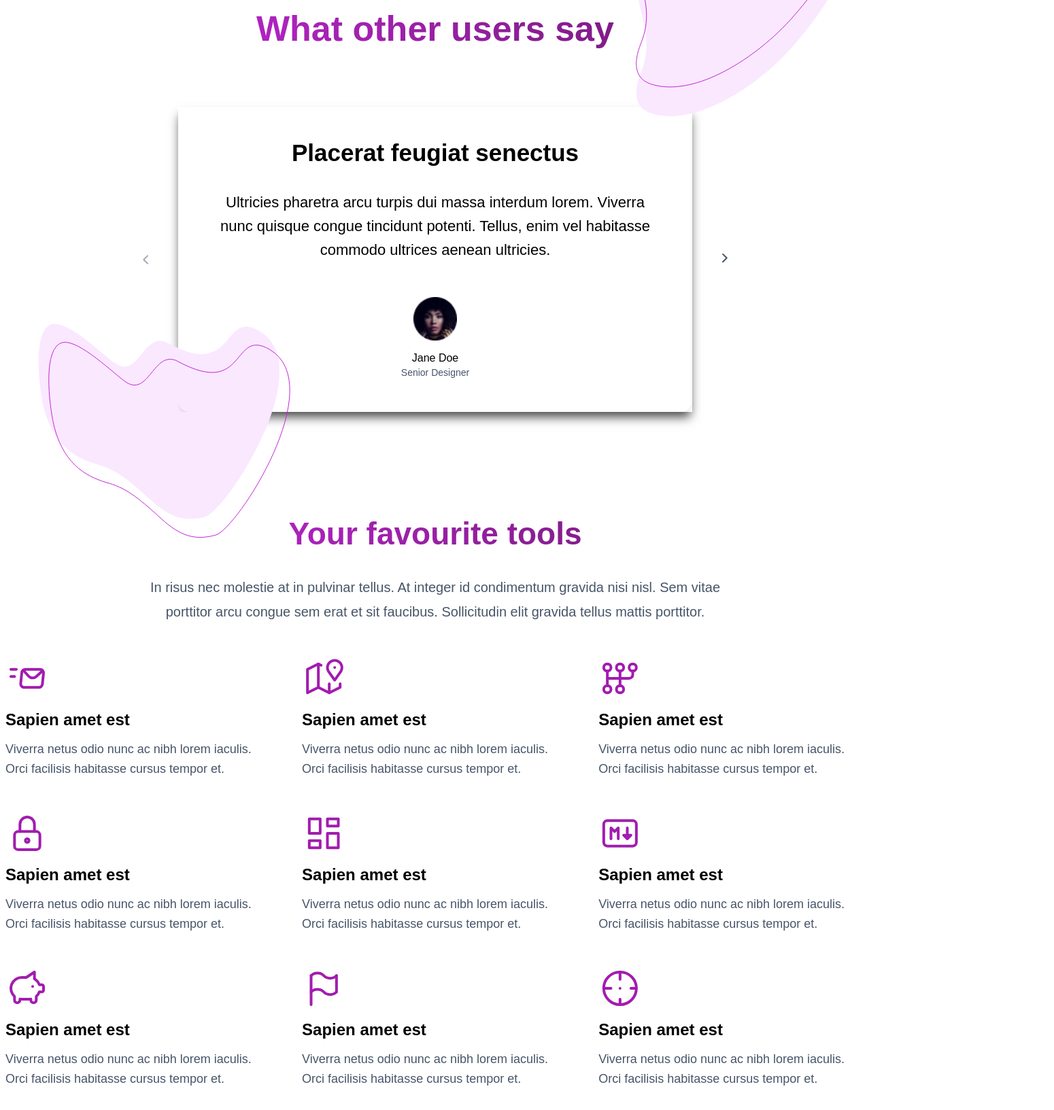
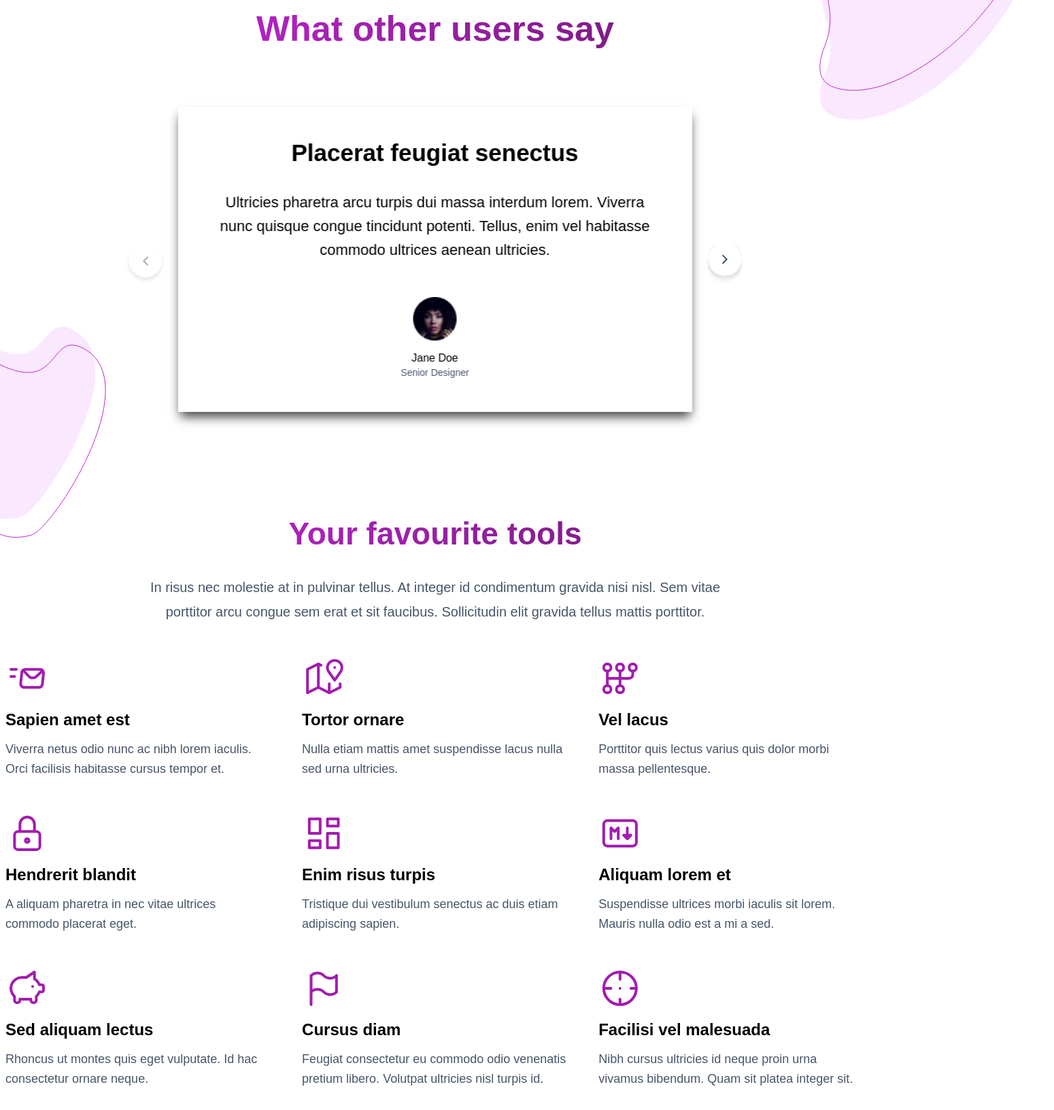
Before and after one commit to Alex28322/Breakio, a plain HTML site: page Index.html in a window 1280 px wide. Shown: the part 3067-4700 px from the top of the page at 68% size, 1550 px wide, since content can reach past the window. Drawn offline with nearby package versions, Linux system fonts and the light colour scheme.

Commit message:
polished

```diff
--- a/Index.html
+++ b/Index.html
@@ -5,6 +5,7 @@
     <meta name="viewport" content="width=device-width, initial-scale=1.0">
     <link rel="preconnect" href="https://fonts.googleapis.com">
 <link rel="preconnect" href="https://fonts.gstatic.com" crossorigin>
+<link rel="stylesheet" href="https://cdn.jsdelivr.net/npm/swiper@11/swiper-bundle.min.css">
 <link href="https://fonts.googleapis.com/css2?family=Mulish:ital,wght@0,200..1000;1,200..1000&family=Roboto:ital,wght@0,100..900;1,100..900&display=swap" rel="stylesheet">
     <link rel="stylesheet" href="./css/styles.css">
     <title>Breakio</title>
@@ -97,7 +98,6 @@
 
                 </div>
             </div>
-                <button class="button__right-gray buttom"></button>
             </div>
             </div>
             <div class="users container">
@@ -105,10 +105,12 @@
                 <div class="users__vector-2"></div>
                 <h1 class="users__article-main article">What other users say</h1>
                     <div class="users__rewiews stories__rewiews">
-                        <button class="button__left-gray buttom"></button>
                         <div class="users__show stories__show">
                         <div class="users__container stories__container">
-                    <div class="users__scroll stories__scroll">
+
+                        <div class="swiper">
+                            <div class="swiper-wrapper">
+                              <div class=" swiper-slide">
                                 <div class="users__box stories__box">
                                     <h5 class="users__subtitle stories__subtitle">Placerat feugiat senectus</h5>
                                     <p class="users__text stories__text">Ultricies pharetra arcu turpis dui massa interdum lorem. Viverra nunc quisque congue tincidunt potenti. Tellus, enim vel habitasse commodo ultrices aenean ultricies.</p>
@@ -120,6 +122,9 @@
                                         </div>
                                     </div>
                                 </div>
+                        </div>
+                              <div class="swiper-slide">
+
                         <div class="users__box stories__box">
                             <h5 class="users__subtitle stories__subtitle">Placerat feugiat senectus</h5>
                             <p class="users__text stories__text">Ultricies pharetra arcu turpis dui massa interdum lorem. Viverra nunc quisque congue tincidunt potenti. Tellus, enim vel habitasse commodo ultrices aenean ultricies.</p>
@@ -130,6 +135,8 @@
                                 </div>
                             </div>
                         </div>
+                              </div>
+                              <div class="swiper-slide">
                                 <div class="users__box stories__box">
                                     <h5 class="users__subtitle stories__subtitle">Placerat feugiat senectus</h5>
                                     <p class="users__text stories__text">Ultricies pharetra arcu turpis dui massa interdum lorem. Viverra nunc quisque congue tincidunt potenti. Tellus, enim vel habitasse commodo ultrices aenean ultricies.</p>
@@ -140,6 +147,8 @@
                                         </div>
                                     </div>
                                 </div>
+                              </div>
+                              <div class="swiper-slide">
                                 <div class="users__box stories__box">
                                     <h5 class="users__subtitle stories__subtitle">Placerat feugiat senectus</h5>
                                     <p class="users__text stories__text">Ultricies pharetra arcu turpis dui massa interdum lorem. Viverra nunc quisque congue tincidunt potenti. Tellus, enim vel habitasse commodo ultrices aenean ultricies.</p>
@@ -153,7 +162,12 @@
                               </div>
                             </div>
                           </div>
-                <button class="button__right-gray buttom"></button>
+                </div>
+</div>
+<div class="swiper-button-prev">
+</div>
+<div class="swiper-button-next">
+</div>
             </div>
             </div>
             <div class="detailes container">
@@ -169,47 +183,47 @@
                     </div>
                     <div class="detailes__item">
                         <div class="detailes__item-img map"></div>
-                        <div class="detailes__item-article">Sapien amet est</div>
-                        <div class="detailes__item-text">Viverra netus odio nunc ac nibh lorem iaculis. Orci facilisis habitasse cursus tempor et.</div>
+                        <div class="detailes__item-article">Tortor ornare</div>
+                        <div class="detailes__item-text">Nulla etiam mattis amet suspendisse lacus nulla sed urna ultricies. </div>
                     </div>
                     <div class="detailes__item">
                         <div class="detailes__item-img sheme"></div>
-                        <div class="detailes__item-article">Sapien amet est</div>
-                        <div class="detailes__item-text">Viverra netus odio nunc ac nibh lorem iaculis. Orci facilisis habitasse cursus tempor et.</div>
+                        <div class="detailes__item-article">Vel lacus</div>
+                        <div class="detailes__item-text">Porttitor quis lectus varius quis dolor morbi massa pellentesque.</div>
                     </div>
                 </div>
                 <div class="detailes__item-box">
                     <div class="detailes__item">
                         <div class="detailes__item-img lock"></div>
-                        <div class="detailes__item-article">Sapien amet est</div>
-                        <div class="detailes__item-text">Viverra netus odio nunc ac nibh lorem iaculis. Orci facilisis habitasse cursus tempor et.</div>
+                        <div class="detailes__item-article">Hendrerit blandit</div>
+                        <div class="detailes__item-text">A aliquam pharetra in nec vitae ultrices commodo placerat eget.</div>
                     </div>
                     <div class="detailes__item">
                         <div class="detailes__item-img buttons"></div>
-                        <div class="detailes__item-article">Sapien amet est</div>
-                        <div class="detailes__item-text">Viverra netus odio nunc ac nibh lorem iaculis. Orci facilisis habitasse cursus tempor et.</div>
+                        <div class="detailes__item-article">Enim risus turpis</div>
+                        <div class="detailes__item-text">Tristique dui vestibulum senectus ac duis etiam adipiscing sapien.</div>
                     </div>
                     <div class="detailes__item">
                         <div class="detailes__item-img M"></div>
-                        <div class="detailes__item-article">Sapien amet est</div>
-                        <div class="detailes__item-text">Viverra netus odio nunc ac nibh lorem iaculis. Orci facilisis habitasse cursus tempor et.</div>
+                        <div class="detailes__item-article">Aliquam lorem et</div>
+                        <div class="detailes__item-text">Suspendisse ultrices morbi iaculis sit lorem. Mauris nulla odio est a mi a sed.</div>
                     </div>
                 </div>
                 <div class="detailes__item-box">
                     <div class="detailes__item">
                         <div class="detailes__item-img pig"></div>
-                        <div class="detailes__item-article">Sapien amet est</div>
-                        <div class="detailes__item-text">Viverra netus odio nunc ac nibh lorem iaculis. Orci facilisis habitasse cursus tempor et.</div>
+                        <div class="detailes__item-article">Sed aliquam lectus</div>
+                        <div class="detailes__item-text">Rhoncus ut montes quis eget vulputate. Id hac consectetur ornare neque.</div>
                     </div>
                     <div class="detailes__item">
                         <div class="detailes__item-img flag"></div>
-                        <div class="detailes__item-article">Sapien amet est</div>
-                        <div class="detailes__item-text">Viverra netus odio nunc ac nibh lorem iaculis. Orci facilisis habitasse cursus tempor et.</div>
+                        <div class="detailes__item-article">Cursus diam</div>
+                        <div class="detailes__item-text">Feugiat consectetur eu commodo odio venenatis pretium libero. Volutpat ultricies nisl turpis id.</div>
                     </div>
                     <div class="detailes__item">
                         <div class="detailes__item-img scope"></div>
-                        <div class="detailes__item-article">Sapien amet est</div>
-                        <div class="detailes__item-text">Viverra netus odio nunc ac nibh lorem iaculis. Orci facilisis habitasse cursus tempor et.</div>
+                        <div class="detailes__item-article">Facilisi vel malesuada</div>
+                        <div class="detailes__item-text">Nibh cursus ultricies id neque proin urna vivamus bibendum. Quam sit platea integer sit.</div>
                     </div>
                 </div>
             </div>
@@ -312,8 +326,7 @@
 </div>
         </footer>
     </div>
-    <script src="./js/script.js">
-
-    </script>
+    <script src="https://cdn.jsdelivr.net/npm/swiper@11/swiper-bundle.min.js"></script>
+    <script src="./js/script.js"></script>
 </body>
 </html>
--- a/css/sections/_header.scss
+++ b/css/sections/_header.scss
@@ -88,6 +88,7 @@ display: block;
 font-size: 32px;
 font-weight: 700;
 line-height: 35.2px;
+margin-top: 50px;
     }
     .subarticle{
         font-size: 16px;
@@ -108,3 +109,8 @@ font-weight: 400;
 line-height: 22.4px;
     }
 }
+@media(max-width:768px){
+    .header__box{
+        padding: 16px;
+    }
+}
--- a/css/sections/_main.scss
+++ b/css/sections/_main.scss
@@ -113,22 +113,61 @@ color: rgba(71, 85, 105, 1);
 }
 .stories__box {
 border-radius: 16px;
-box-shadow: 0px 0px 4px 0px rgba(0, 0, 0, 0.07);
 
-box-shadow: 0px 4px 6px -1px rgba(0, 0, 0, 0.1);
-
-}
-.stories__container{
-    overflow-x: scroll;
 }
 .stories__show{
 overflow-x: hidden;
 }
 .stories__rewiews{
     display: flex;
-    justify-content: space-between;
+    justify-content: center;
     align-items: center;
     width: 1280px;
+}
+.swiper-button-next,.swiper-button-prev{
+    width: 48px !important;
+    height: 48px !important;
+    background-color: white; /* Background color */
+    border-radius: 50%;
+    box-shadow: 0 4px 6px rgba(0, 0, 0, 0.1); /* Soft shadow */
+    display: flex;
+    align-items: center;
+    justify-content: center;
+    position: absolute;
+}
+.swiper-button-next{
+    right: 0px !important;
+}
+.swiper-button-prev{
+    left: 0px !important;
+}
+.swiper-button-next::after,
+.swiper-button-prev::after {
+display: none !important;
+}
+.swiper-button-next::before{
+content: "";
+background: url("../img/button__right-gray.svg") center no-repeat;
+
+width: 100%;
+height: 100%;
+display: inline-block;
+}
+.swiper-button-prev::before{
+content: "";
+background: url("../img/button__left-gray.svg") center no-repeat;
+width: 24px;
+height: 24px;
+display: inline-block;
+}
+.swiper-slide{
+    display: flex;
+    flex-direction: column;
+    justify-content: center;
+    transition: 0.3s;
+}
+.swiper-slide-active{
+    filter: grayscale(0%) brightness(100%);
 }
 .stories__icon-1{
     background: url("../img/icon-1.png");
@@ -174,9 +213,6 @@ border-radius: 50%;
 background-size: contain;
 margin-right: 10px;
 }
-.stories__titles {
-
-}
 .stories__img-heart {
 background: url("../img/heart.png") center no-repeat;
 
@@ -208,16 +244,18 @@ position: relative;
     position: absolute;
     width: 525px;
     height: 400px;
-    right: -190px;
-    top: -175px;
+    right: -460px;
+    top: -170px;
+    z-index: -1;
 }
 .users__vector-2{
     background: url("../img/user_vector-2.svg") center no-repeat;
     position: absolute;
     width: 440px;
     height: 440px;
-    left: -155px;
+    left: -426px;
     bottom: -150px;
+    z-index: -1;
 }
 .stories__article-main{
     font-size: 53px;
@@ -231,50 +269,24 @@ position: relative;
     margin-top: 0;
     margin-bottom: 0;
 }
-.users__article {
-
-}
-.stories__article {
-
-}
-.article {
-
-}
 .users__rewiews {
 max-width: 900px;
 margin-top: 75px;
-}
-.stories__rewiews {
-
-}
-.button__left-gray {
-
-}
-.buttom {
-
+position: relative;
 }
 .users__show {
 width: 84%;
 box-shadow: 0px 10px 15px -3px rgba(0,0,0,0.75);
 }
-.stories__show {
-
-}
-.users__container {
-
-}
-.stories__container {
-
-}
 .users__scroll {
 width: 400%;
 position: relative;
+transition: 0.3s ;
 }
 .stories__scroll {
 
 }
 .users__box {
-width: 100%;
 display: flex;
     flex-direction: column;
     align-items: center;
@@ -488,13 +500,17 @@ line-height: 22.4px;
     .intro__img{
         background: url("../img/photo-mob.png") center no-repeat;
         width: 90%;
+        margin-top: -80px;
+        margin-bottom: -40px;
     }
     .better__img{
         background: url("../img/better__frame-mob.png") center no-repeat;
         width: 90%;
     }
     .stories__container{
+        max-width: 700px;
         width: 92%;
+        overflow-x: scroll;
     }
     .stories__rewiews{
         width: 100%;
@@ -515,16 +531,19 @@ line-height: 22.4px;
 
     }
 }
-@media(max-width:760px){
+@media(max-width:1000px){
     .button__left-gray{
         display: none;
     }
     .button__right-gray{
         display: none;
     }
+}
+@media(max-width:760px){
     .detailes__item-box{
 flex-direction: column;
 align-items: center;
+margin-top: 0;
     }
     .detailes__item{
         display: flex;
@@ -534,6 +553,10 @@ align-items: center;
         div{
             text-align: center;
         }
+        margin-top: 32px;
+    }
+    .better__subarticle{
+        margin-bottom: 0px;
     }
     .question__item-box{
         align-items: center;
@@ -549,4 +572,70 @@ align-items: center;
         right: 16px;
         top: 16px;
     }
+    .intro__article{
+        margin-top: 50px;
+        margin-bottom: 20px;
+    }
+    .subarticle{
+        width: 91%;
+    }
+    .nav_menu__button-head.purple{
+        padding: 12px;
+        font-size: 16px;
+        width: 100%;
+    }
+    .intro__box{
+        width: 92%;
+    }
+    .intro{
+        margin-bottom: 0px;
+    }
+    .better__article{
+        font-size: 24px;
+        margin-top: 0px;
+
+    }
+    .stories__container{
+        max-width: 400px;
+        width: 92%;
+        overflow-x: scroll;
+    }
+    .better__box{
+        width: 41%;
+    }
+    .better__img{
+        margin-top: -45px;
+    }
+    .detailes__artivle{
+        font-size: 24px;
+    }
+    .detailes__subartivle{
+        font-size: 16px;
+        line-height: 140%;
+    }
+    .detailes__article-box{
+        margin-bottom: 0px;
+    }
+    .detailes__subartivle{
+        margin-bottom: 0px;
+    }
+    .detailes{
+        padding-bottom: 48px;
+    }
+    .question{
+        padding-top: 48px;
+    }
+    .question__artivle{
+        font-size: 24px;
+    }
+    .question__subartivle{
+        margin-top: 0px;
+    }
 }
+@media(max-width:460px){
+    .stories__container{
+        max-width: 300px;
+        width: 92%;
+        overflow-x: scroll;
+    }
+}
--- a/js/script.js
+++ b/js/script.js
@@ -1,19 +1,25 @@
+const swiper = new Swiper('.swiper', {
+    grabCursor: true,
+    centeredSlides: true,
+    slidesPerView: 'auto',
+    spaceBetween: 1,
+    // Optional parameters
+    direction: 'horizontal',
+    loop: true,
 
-    let position = 0;
-const line = document.querySelector('.users__scroll');
-const scrollwidth = line.scrollWidth
+    // If we need pagination
+    pagination: {
+      el: '.swiper-pagination',
+    },
 
-document.querySelector('.button__right-gray').addEventListener('click', function(){
-    position = position + scrollwidth / 4;
-    if (position > (3 * scrollwidth) / 4){
-        position = 0
-    }
-    line.style.left = - position + 'px'
-});
-document.querySelector('.button__left-gray').addEventListener('click', function(){
-    position = position - scrollwidth / 4;
-    if (position < 0){
-        position = (3 * scrollwidth) / 4
-    }
-    line.style.left = - position + 'px'
-});
+    // Navigation arrows
+    navigation: {
+      nextEl: '.swiper-button-next',
+      prevEl: '.swiper-button-prev',
+    },
+
+    // And if we need scrollbar
+    scrollbar: {
+      el: '.swiper-scrollbar',
+    },
+  });
```
Also changed, not shown: css/styles.css, 1 other file. Lines whose indentation alone changed are shown as unchanged.
